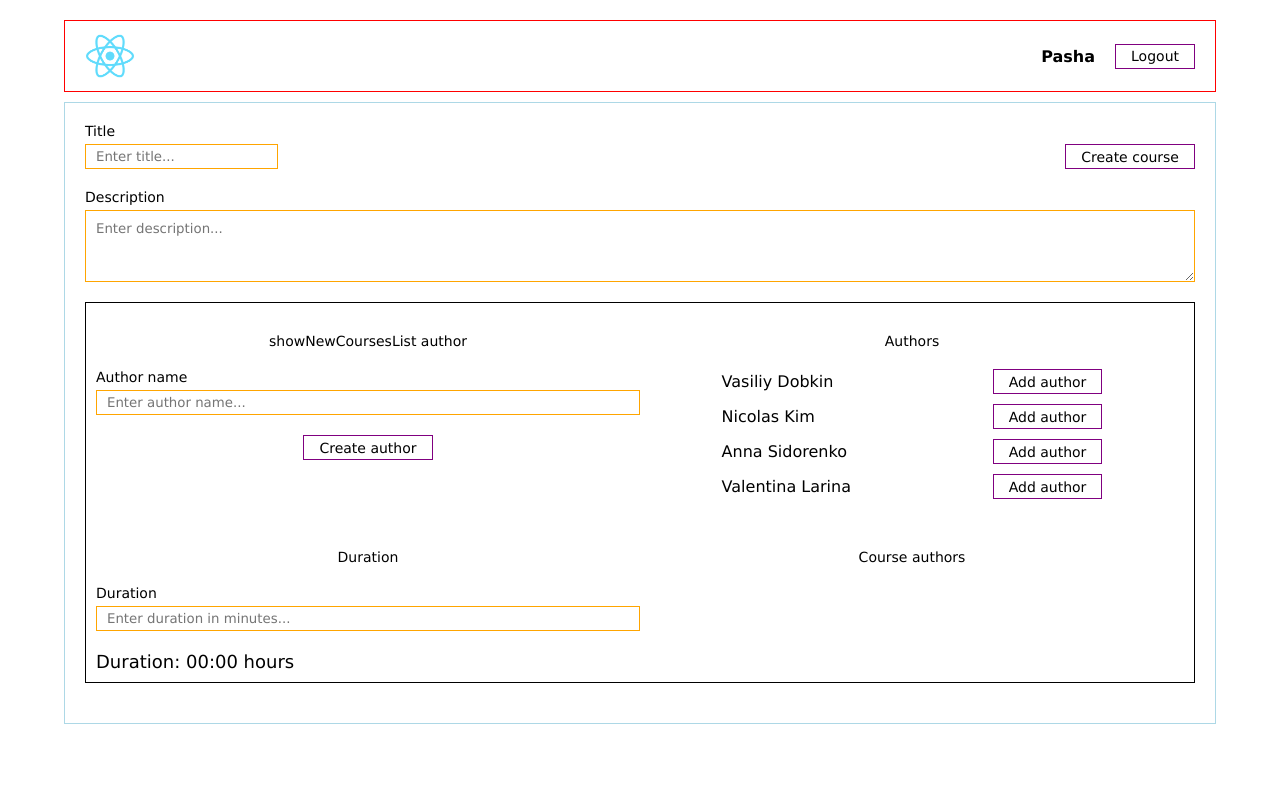
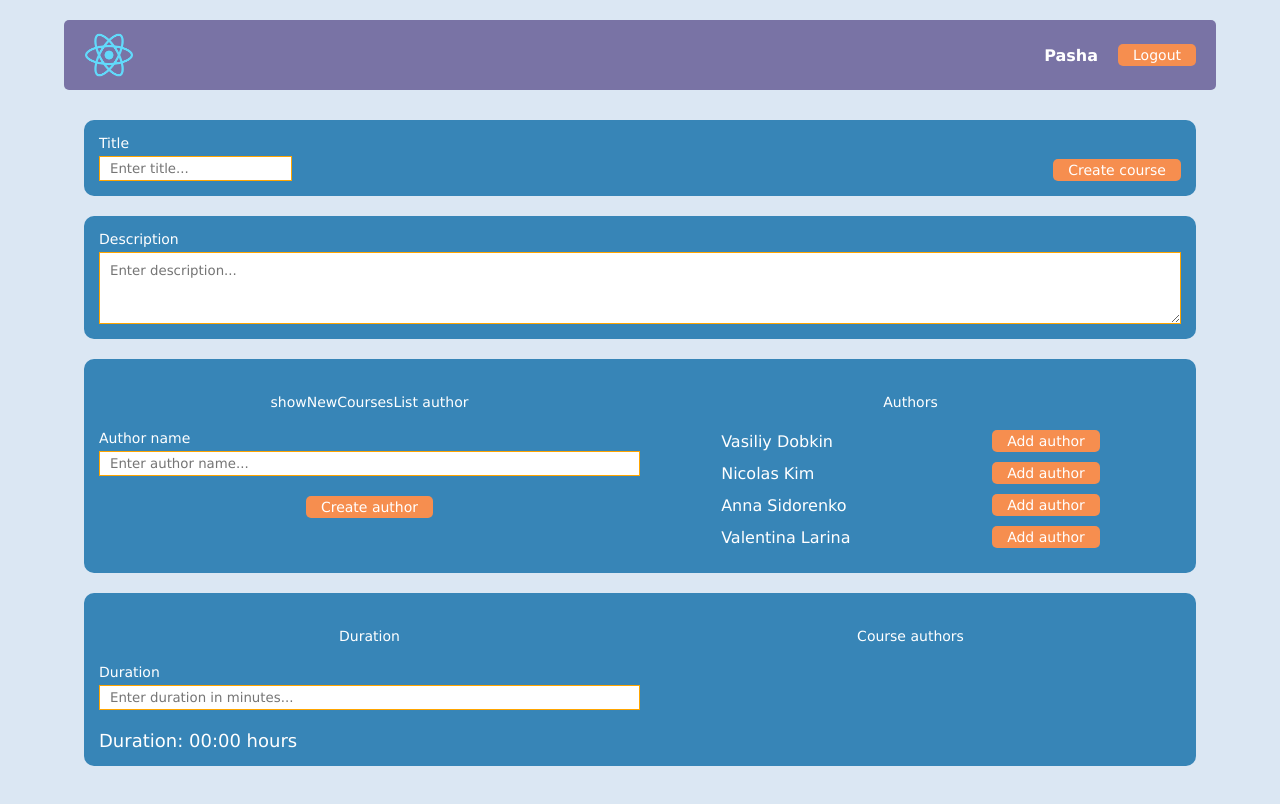
Before and after one commit to Pavel-Kodiy/Courses-app, a React (Create React App) app: page / in a window 1280 px wide. Both pictures are taken after typing "Sample" into the empty fields and a click on the button "Add new course". Built offline with nearby package versions, Linux system fonts and the light colour scheme.

Commit message:
Change some design

```diff
--- a/src/App.css
+++ b/src/App.css
@@ -18,6 +18,9 @@ html,body{
 	width: 100%;
 	font-size: 100%;
 	font-size: 0.875rem;
+	background-color: #DBE7F3;
+	color: white;
+   font-family: 'Gill Sans', 'Gill Sans MT', Calibri, 'Trebuchet MS', sans-serif;
 	-ms-text-size-adjust: 100%;
 	-moz-text-size-adjust: 100%;
 	-webkit-text-size-adjust: 100%;
@@ -41,4 +44,5 @@ h1,h2,h3,h4,h5,h6{font-size:inherit;font-weight: 400;}
    flex-direction: column;
    align-items: center;
 	font-family: Verdana, Geneva, Tahoma, sans-serif;
+
 }
--- a/src/comon/Button/Button.module.css
+++ b/src/comon/Button/Button.module.css
@@ -3,13 +3,16 @@
    color: black;
    font-size: 14px;
    background-color: transparent;
-   border: 1px solid purple;
+   background-color: #F68E4F;
+   color: white;
+   border-radius: 5px;
    cursor: pointer;
-   height: 25px;
+   height: auto;
    width: fit-content;
+   transition-duration: 0.3s;
 }
 
 .myBtn:hover {
-   background-color: purple;
-   color: white;
+   background-color: #40C8C2;
+   color: #3785B7;
 }
--- a/src/components/Courses/Courses.module.css
+++ b/src/components/Courses/Courses.module.css
@@ -1,6 +1,6 @@
 .wrapper {
    width: 90%;
-   border: 1px solid lightblue;
+   /* border: 1px solid lightblue; */
    display: flex;
    align-items: center;
    justify-content: center;
--- a/src/components/Courses/components/CourseCard/CoursesCard.module.css
+++ b/src/components/Courses/components/CourseCard/CoursesCard.module.css
@@ -6,6 +6,14 @@
    line-height: 1.4;
    border: 1px solid teal;
    margin-bottom: 20px;
+   background-color: #3785B7;
+   border-radius: 10px;
+   transition-duration: 0.3s;
+}
+
+.wrapper:hover {
+   transform: scale(103%);
+   box-shadow: 7px 5px 12px 0px rgba(0, 0, 0, 0.353);
 }
 
 .text {
--- a/src/components/Courses/components/SearchBar/SearchBar.jsx
+++ b/src/components/Courses/components/SearchBar/SearchBar.jsx
@@ -6,6 +6,7 @@ const SearchBar = (props) => {
 	return (
 		<div className={classes.wrapper}>
 			<div className={classes.searchWrap}>
+				<div className={classes.inputWrap}>
 					<Input
 						type={props.type}
 						placeholder={props.placeholder}
@@ -14,6 +15,7 @@ const SearchBar = (props) => {
 						labelText={props.labelText}
 						onChange={props.onChange}
 					/>
+				</div>
 				<Button onClick={props.onClickBtnInp} text={props.text} />
 			</div>
 			<div>
--- a/src/components/Courses/components/SearchBar/SearchBar.module.css
+++ b/src/components/Courses/components/SearchBar/SearchBar.module.css
@@ -12,3 +12,9 @@
    align-items: center;
    justify-content: space-between;
 }
+
+.inputWrap {
+   display: flex;
+   align-items: center;
+   justify-content: center;
+}
--- a/src/components/CreateCourse/CreateCourse.jsx
+++ b/src/components/CreateCourse/CreateCourse.jsx
@@ -27,7 +27,7 @@ function getCreationDate(date) {
 	var mm = String(today.getMonth() + 1).padStart(2, '0'); //January is 0!
 	var yyyy = today.getFullYear();
 
-	return (date = mm + '/' + dd + '/' + yyyy);
+	return (date = dd + '/' + mm + '/' + yyyy);
 }
 
 const CreateCourse = ({ createAuthorHandle, authorList, updateCourseList }) => {
--- a/src/components/CreateCourse/CreateCourse.module.css
+++ b/src/components/CreateCourse/CreateCourse.module.css
@@ -17,6 +17,9 @@ h3 {
    justify-content: space-between;
    margin-bottom: 20px;
    align-items: flex-end;
+   background-color: #3785B7;
+   border-radius: 10px;
+   padding: 15px;
 }
 
 .title {
@@ -27,11 +30,12 @@ h3 {
 .description {
    display: flex;
    margin-bottom: 20px;
+   background-color: #3785B7;
+   border-radius: 10px;
+   padding: 15px;
 }
 
 .bottomBox {
-   border: 1px solid black;
-   padding: 10px;
    margin-bottom: 20px;
 }
 
@@ -40,6 +44,9 @@ h3 {
    display: flex;
    justify-content: space-between;
    margin-bottom: 20px;
+   background-color: #3785B7;
+   border-radius: 10px;
+   padding: 15px;
 }
 
 .addAuthor {
@@ -73,6 +80,9 @@ h3 {
    width: 100%;
    display: flex;
    justify-content: space-between;
+   background-color: #3785B7;
+   border-radius: 10px;
+   padding: 15px;
 }
 
 .duration {
--- a/src/components/Header/Header.module.css
+++ b/src/components/Header/Header.module.css
@@ -3,7 +3,8 @@
    height: auto;
    margin: 20px 0 10px 0;
    padding: 10px 20px;
-   border: 1px solid red;
+   background-color: #7973a5;
+   border-radius: 5px;
    display: flex;
    justify-content: space-between;
    align-items: center;
```
Lines whose indentation alone changed are shown as unchanged.
